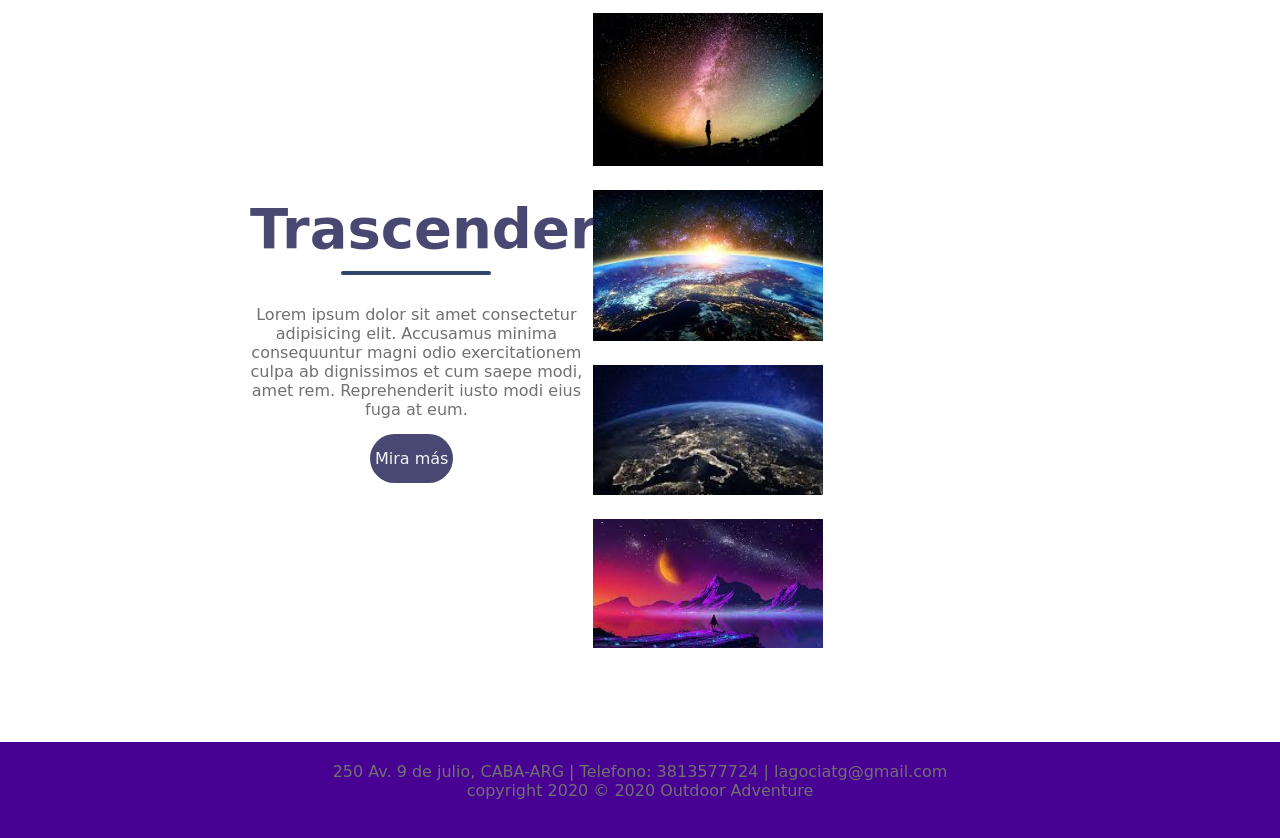
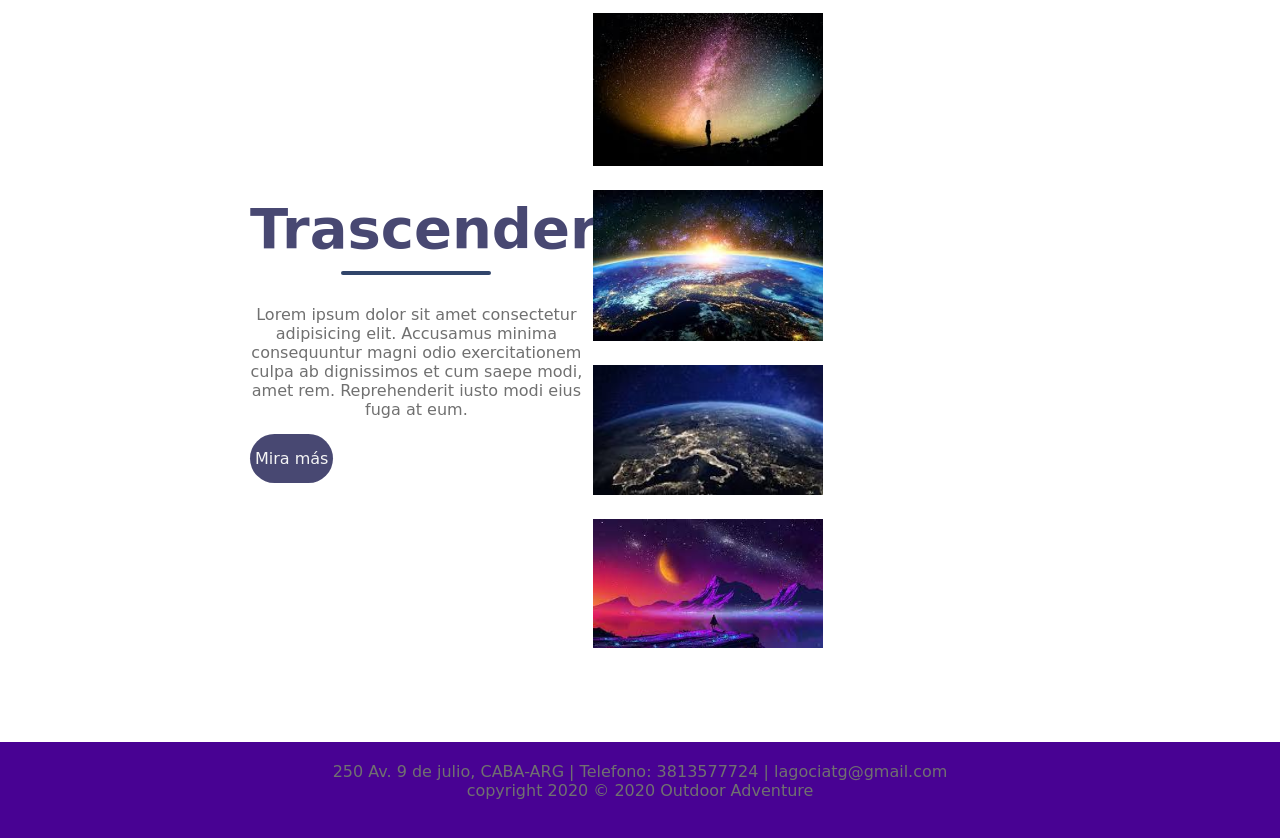
Before and after one commit to tomaslago27/pagina_ejemplo_CSS, a plain HTML site: page index.html in a window 1280 px wide. Shown: the part 2440-3278 px from the top of the page. Drawn offline with Linux system fonts and the light colour scheme; a web font is replaced by a local one.

Commit message:
Pagina con CSS guiada por la profesora 2

```diff
--- a/indexcssprueba.css
+++ b/indexcssprueba.css
@@ -246,7 +246,7 @@ div > div > img{
 .ctn4{
     padding: 15px 5px;
     padding-left: 5px;
-   margin: 120px ;
+   margin: 120px auto;
     background: #484872;
     border-radius: 30px;
     color:whitesmoke;
```
